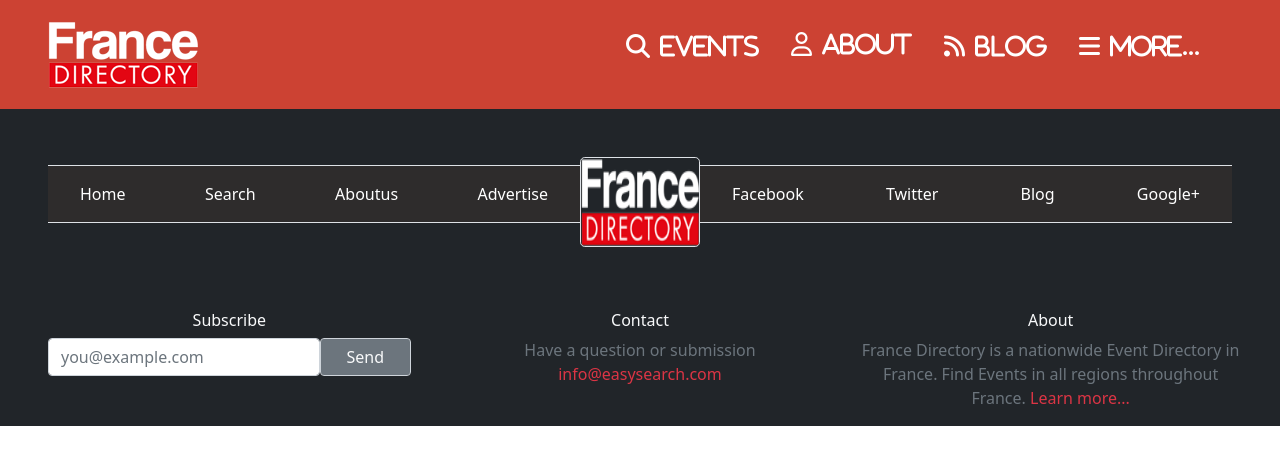
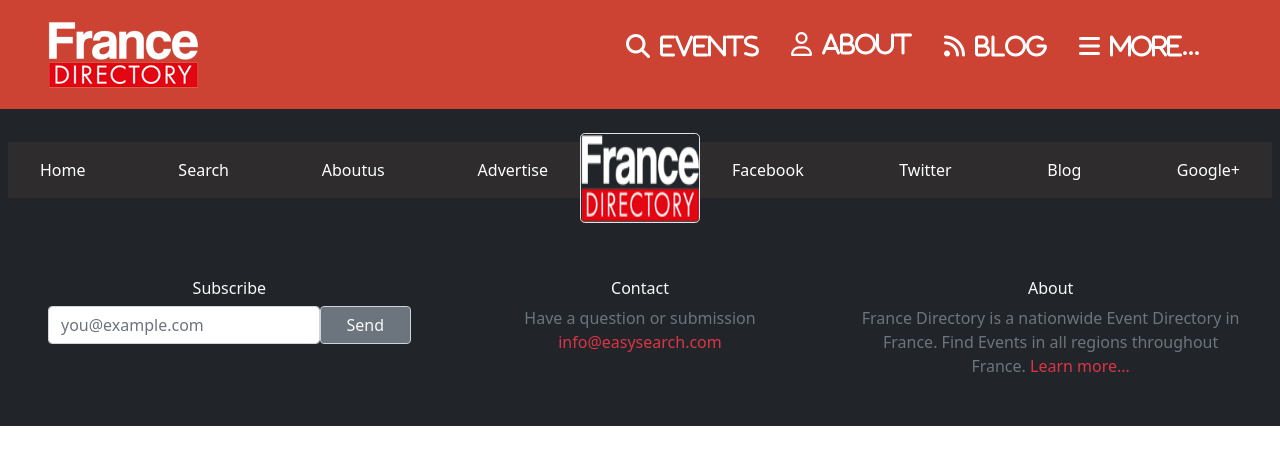
Before and after one commit to Vagyasri/Events-Directory, a website: page detail.html in a window 1280 px wide. Drawn offline with nearby package versions, Linux system fonts and the light colour scheme.

Commit message:
Adjust the footer nav

```diff
--- a/detail.html
+++ b/detail.html
@@ -35,16 +35,16 @@
     </header>
 
     <footer class="bg-dark overflow-hidden">
-        <nav class="d-flex p-5">
+        <nav class="d-flex p-2 pt-md-4">
             <div class="d-flex justify-content-between  align-items-center w-100">
-            <ul class="footer d-block d-md-flex justify-content-between p-3 border-top border-bottom w-100">
+            <ul class="footer d-none d-md-flex justify-content-between p-3 p-md-0 p-lg-3 w-100">
             <li><a href="index.html" class="text-white px-3">Home</a></li>
             <li><a href="result.html" class="text-white px-3">Search</a></li>
             <li><a href="index.html" class="text-white px-3">Aboutus</a></li>
             <li><a href="#" class="text-white px-3">Advertise</a></li>
             </ul>
             <a href="#"><img src="Image/logo.jpg" alt=""  class="d-none d-lg-block border rounded-3 footer-logo"></a>
-            <ul class="footer d-block d-md-flex p-3 border-top border-bottom w-100 justify-content-between">
+            <ul class="footer d-none d-md-flex p-3 p-md-0 p-lg-3 w-100 justify-content-between">
             <li><a href="#" class="text-white px-3">Facebook</a></li>
             <li><a href="#" class="text-white px-3">Twitter</a></li>
             <li><a href="#" class="text-white px-3">Blog</a></li>
@@ -52,7 +52,7 @@
            </ul>
            </div>
         </nav>
-        <div class="row p-3 text-light text-center mx-2">
+        <div class="row p-3 text-light text-center mx-2 d-block d-md-none d-lg-flex pd-5 py-md-5 ">
              <div class="col-12 col-lg-4">
                <h6>Subscribe</h6>
                <div class="d-flex row pb-3 px-4">
```
Also changed, not shown: index.html (+8 -8 lines), result.html (+4 -5 lines).
